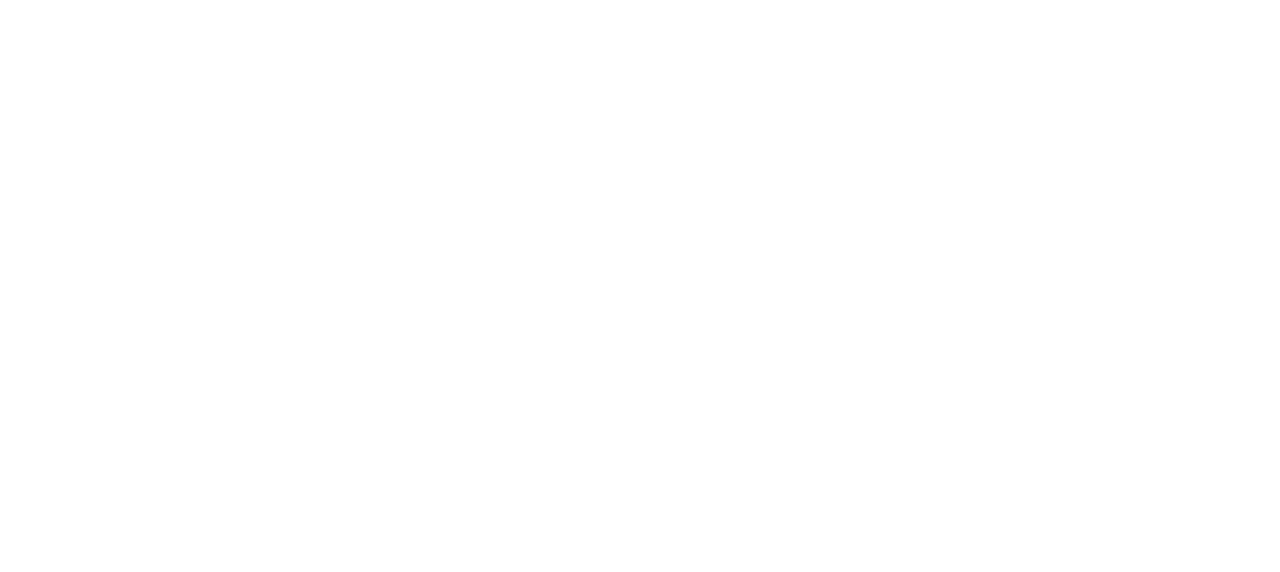
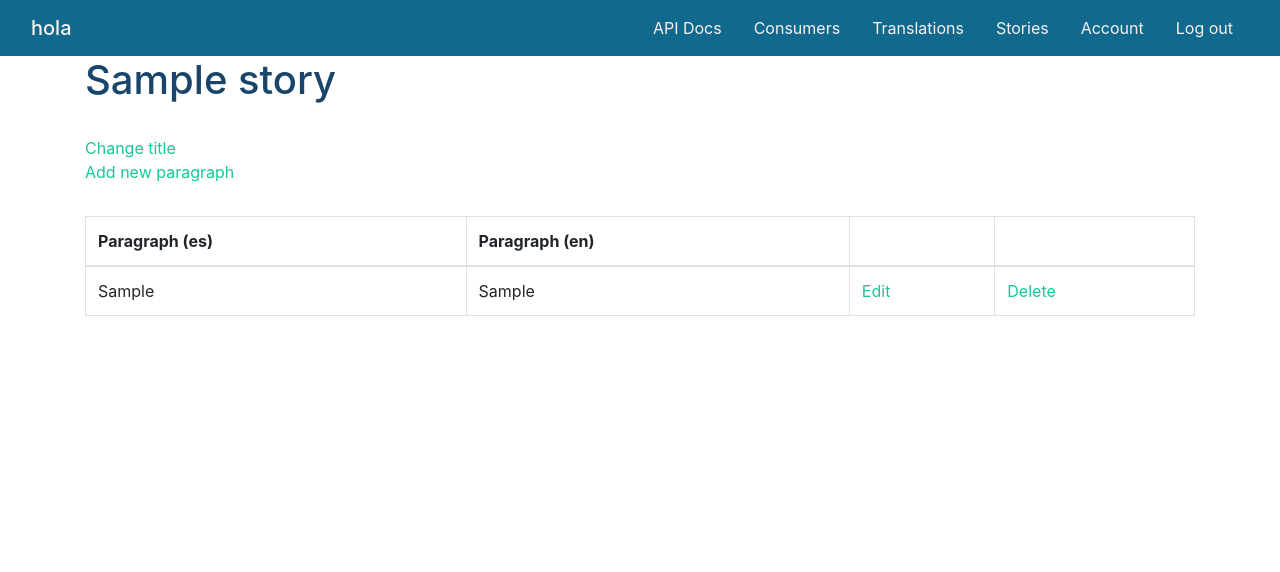
Before and after one commit to aidanjames/hola-api, a Flask app: page /edit-story?id=1 in a window 1280 px wide. Before the commit the part shown is empty. Shown: the top 572 px of the page. Run offline with Flask 2, Linux system fonts and the light colour scheme; a user stored in the database is signed in; tables that the repository leaves empty hold one stand-in row (values such as "Sample post"); some libraries are stand-ins or nearby versions.

Commit message:
Adding functionality to allow CRUD for new stories and paragraphs.

```diff
--- a/main.py
+++ b/main.py
@@ -8,7 +8,7 @@
 import smtplib
 from datetime import datetime
 from flask_wtf import FlaskForm
-from wtforms import StringField, SubmitField, PasswordField
+from wtforms import StringField, SubmitField, PasswordField, TextAreaField
 from wtforms.validators import DataRequired, Email, EqualTo, Length
 from functools import wraps
 import uuid
@@ -98,6 +98,17 @@
     english = StringField("English translation", validators=[DataRequired(), Length(max=100, message="Max length 100")],
                           render_kw={"autofocus": True, "autocomplete": 'off'})
     submit = SubmitField("Save translation")
+
+
+class EditStoryForm(FlaskForm):
+    title = TextAreaField("Title", validators=[DataRequired()])
+    submit = SubmitField("Save new story")
+
+
+class EditParagraphForm(FlaskForm):
+    spanish = TextAreaField("Spanish", validators=[DataRequired()])
+    english = TextAreaField("English", validators=[DataRequired()])
+    submit = SubmitField("Save paragraph")
 
 
 def send_validation_email():
@@ -331,20 +342,46 @@
 @app.route('/edit-story', methods=['GET', 'POST'])
 @admin_only
 def edit_story():
-    return render_template('edit-story.html')
+    story_id = request.args.get('id')
+    if story_id:
+        story_to_edit = Story.query.get(story_id)
+        paragraphs = Paragraph.query.filter(Paragraph.story_id == story_id).all()
+        return render_template('edit-story.html', story=story_to_edit, paragraphs=paragraphs)
+    else:
+        return "Story not found", 404
 
 
-# TODO Add a page to allow admin to view all stories
+@app.route('/edit-title', methods=['GET', 'POST'])
+@admin_only
+def edit_title():
+    form = EditStoryForm()
+    story_id = request.args.get('id')
+    print(f"The story id is {story_id}")
+    if form.validate_on_submit():
+        if story_id:
+            story_to_edit = Story.query.get(story_id)
+            story_to_edit.title = form.title.data
+            db.session.commit()
+        else:
+            new_story = Story(title=form.title.data)
+            db.session.add(new_story)
+            db.session.commit()
+            story_id = new_story.id
+        return redirect(url_for('edit_story', id=story_id))
+    else:
+        if story_id:
+            story_to_edit = Story.query.get(story_id)
+            form.title.data = story_to_edit.title
+        return render_template('edit-title.html', form=form)
+
+
 @app.route('/stories', methods=['GET', 'POST'])
 @admin_only
 def stories():
     if request.method == 'POST':
         search_text = request.form['text']
-        print(search_text)
         if search_text:
             titles = Story.query.filter(Story.title.contains(search_text)).all()
-            print(titles)
-            print(titles[0].title)
             return render_template('stories.html', stories=titles)
         else:
             return render_template('stories.html')
@@ -353,11 +390,49 @@
         return render_template('stories.html', stories=all_stories)
 
 
-# TODO Add a page to allow admin to delete a story
-@app.route('/delete-story', methods=['GET', 'POST'])
+@app.route('/delete-story')
 @admin_only
 def delete_story():
-    pass
+    story_id = request.args.get('id')
+    if story_id:
+        paragraphs = Paragraph.query.filter_by(story_id=story_id)
+        for paragraph in paragraphs:
+            db.session.delete(paragraph)
+        story_to_delete = Story.query.get(story_id)
+        db.session.delete(story_to_delete)
+        db.session.commit()
+        return redirect(url_for('stories'))
+    else:
+        return "Story not found", 404
+
+
+@app.route('/edit-paragraph', methods=['GET', 'POST'])
+@admin_only
+def edit_paragraph():
+    story_id = request.args.get('id')
+    if story_id:
+        current_story = Story.query.get(story_id)
+        paragraph_id = request.args.get('paragraph_id')
+        form = EditParagraphForm()
+        if form.validate_on_submit():
+            if paragraph_id:
+                paragraph_to_update = Paragraph.query.get(paragraph_id)
+                paragraph_to_update.es = form.spanish.data
+                paragraph_to_update.en = form.english.data
+            else:
+                new_paragraph = Paragraph(es=form.spanish.data, en=form.english.data, story_id=story_id)
+                db.session.add(new_paragraph)
+            db.session.commit()
+            return redirect(url_for('edit_story', id=story_id))
+        else:
+            if paragraph_id:
+                paragraph = Paragraph.query.get(paragraph_id)
+                form.spanish.data = paragraph.es
+                form.english.data = paragraph.en
+            return render_template('edit-paragraph.html', form=form, story=current_story)
+    else:
+        return "Story id not found", 404
+
 
 
 @app.context_processor
--- a/templates/edit-story.html
+++ b/templates/edit-story.html
@@ -1,10 +1,43 @@
-<!DOCTYPE html>
-<html lang="en">
-<head>
-  <meta charset="UTF-8">
-  <title>Title</title>
-</head>
-<body>
+{% import "bootstrap/wtf.html" as wtf %}
 
-</body>
-</html>
+{% extends "base.html" %}
+{% block title %}{{ story.title }}{% endblock %}
+{% block content %}
+
+<div class="container">
+  <h1>{{ story.title }}</h1>
+  <br>
+  <a href="{{ url_for('edit_title', id=story.id) }}">Change title</a>
+  <br>
+  <a href="{{ url_for('edit_paragraph', id=story.id) }}">Add new paragraph</a>
+  <div class="table-responsive">
+    <table class="table table-bordered">
+      <thead>
+      <tr>
+        <th scope="col">Paragraph (es)</th>
+        <th scope="col">Paragraph (en)</th>
+        <th scope="col"></th>
+        <th scope="col"></th>
+      </tr>
+      </thead>
+      <tbody>
+
+      {% for paragraph in paragraphs %}
+      <tr>
+        <td>{{ paragraph.es }}</td>
+        <td>{{ paragraph.en }}</td>
+        <td><a href="{{ url_for('edit_paragraph', id=story.id, paragraph_id=paragraph.id) }}">Edit</a></td>
+        <td><a href="">Delete</a></td>
+      </tr>
+
+      {% endfor %}
+
+      </tbody>
+    </table>
+
+  </div>
+
+
+</div>
+
+{% endblock %}
```
Also changed, not shown: templates/edit-paragraph.html (added, +23 -0 lines), templates/edit-title.html (added, +23 -0 lines), templates/stories.html (+7 -11 lines).
